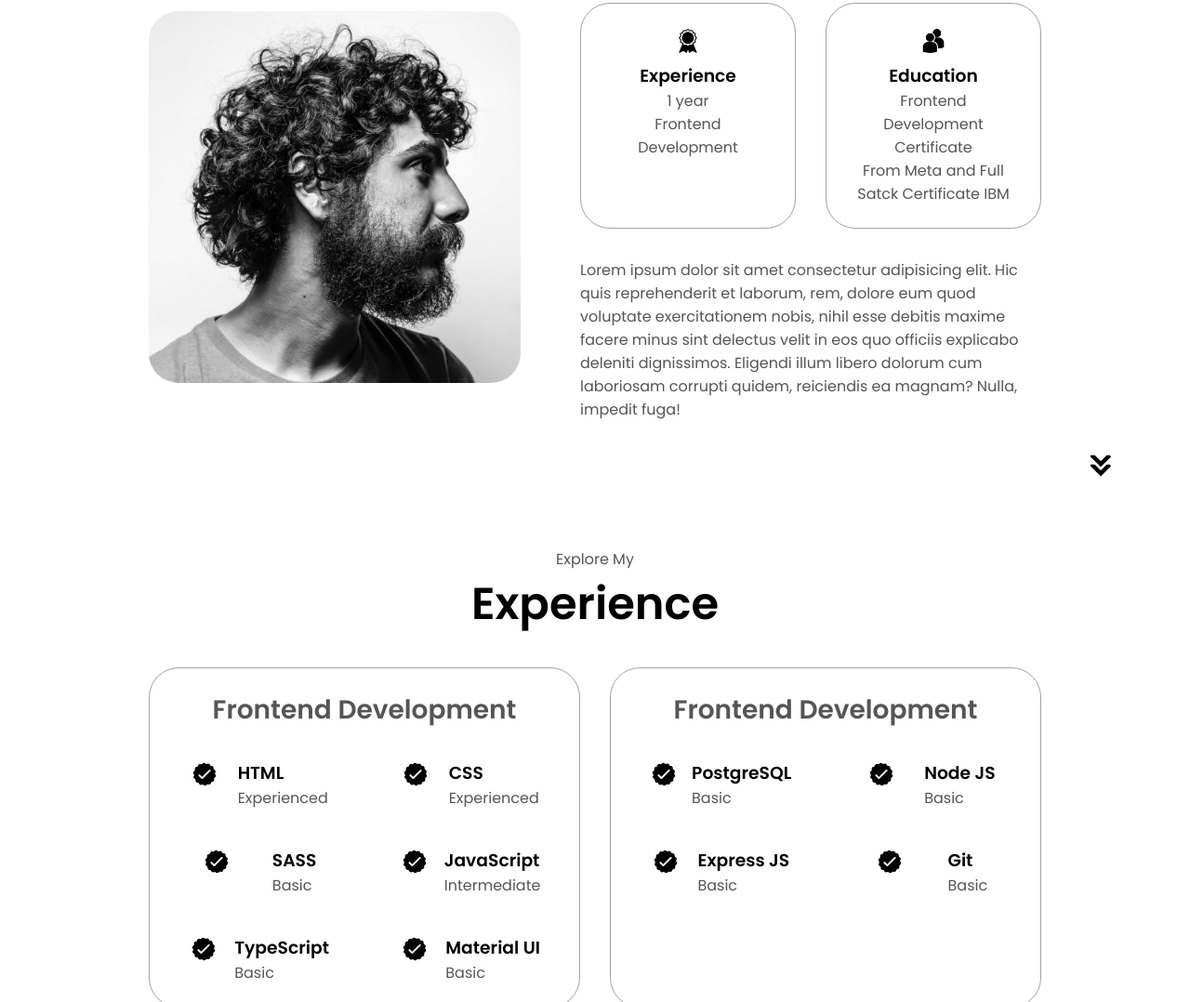
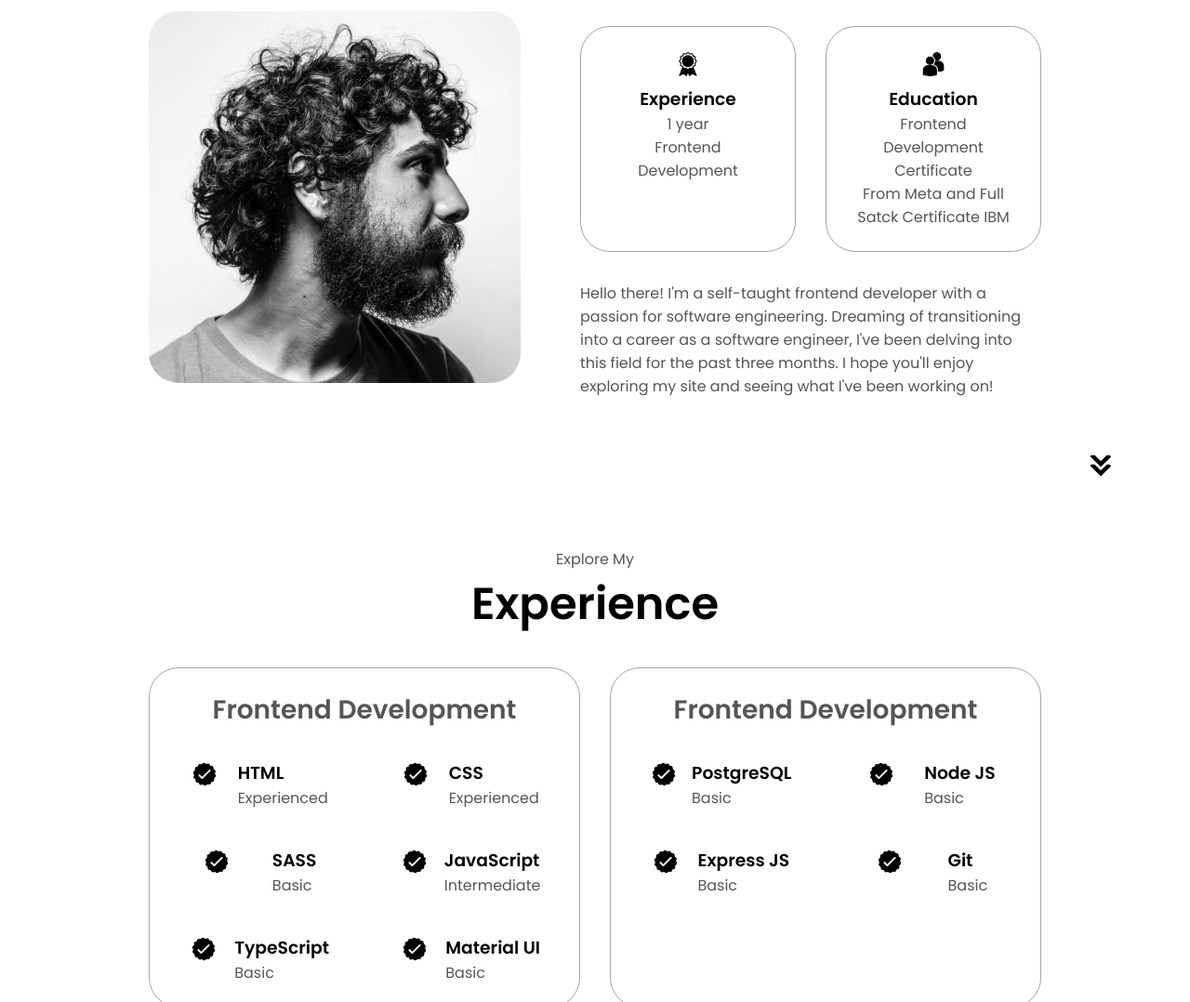
Before and after one commit to SenshiCode/html-css-js-portfolio, a plain HTML site: page index.html in a window 1280 px wide. Shown: the part 987-2065 px from the top of the page at 93% size. Drawn offline with Linux system fonts and the light colour scheme.

Commit message:
Update index.html

```diff
--- a/index.html
+++ b/index.html
@@ -105,12 +105,7 @@
           </div>
           <div class="text-container">
             <p>
-              Lorem ipsum dolor sit amet consectetur adipisicing elit. Hic quis
-              reprehenderit et laborum, rem, dolore eum quod voluptate
-              exercitationem nobis, nihil esse debitis maxime facere minus sint
-              delectus velit in eos quo officiis explicabo deleniti dignissimos.
-              Eligendi illum libero dolorum cum laboriosam corrupti quidem,
-              reiciendis ea magnam? Nulla, impedit fuga!
+              Hello there! I'm a self-taught frontend developer with a passion for software engineering. Dreaming of transitioning into a career as a software engineer, I've been delving into this field for the past three months. I hope you'll enjoy exploring my site and seeing what I've been working on!
             </p>
           </div>
         </div>
```
